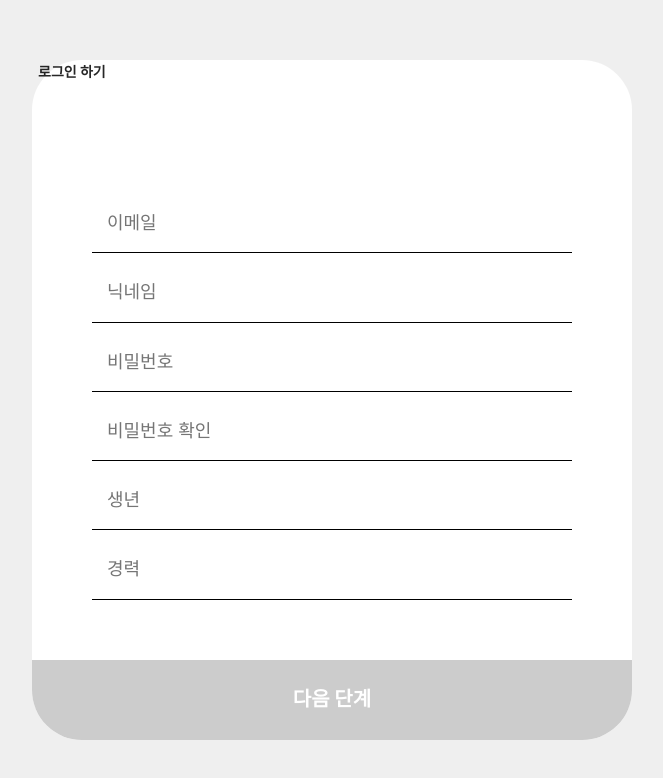
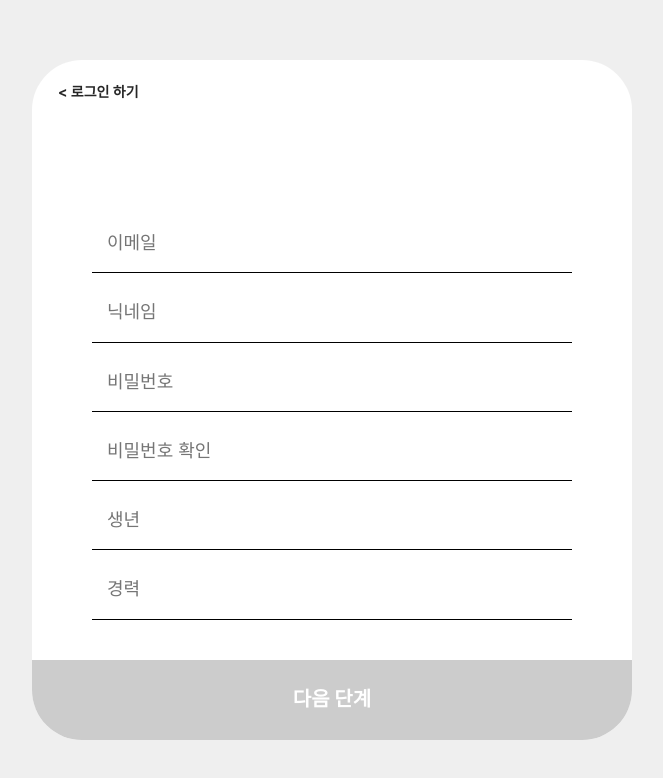
Before and after one commit to cbnu12/yas-front, a React (Create React App) app: page /signUp in a window 1280 px wide. Shown: the top 778 px of the page, without its empty margins (308-971 px from the left). Built offline with nearby package versions, Linux system fonts and the light colour scheme.

Commit message:
chore: 버튼 위치 조정

```diff
--- a/src/pages/SignUp/SignUp.scss
+++ b/src/pages/SignUp/SignUp.scss
@@ -8,4 +8,8 @@
     &__next-button{
         border-radius: 0px 0px 50px 50px;
     }
+
+    &__login-button{
+        margin: 20px 0px 0px 20px;
+    }
 }
--- a/src/pages/SignUp/SignUp.tsx
+++ b/src/pages/SignUp/SignUp.tsx
@@ -17,8 +17,8 @@ const SignUp = () => {
   return (
     <Modal className="sign-up">
       <TextButton
-        className="left text"
-        text="로그인 하기"
+        className="left text sign-up__login-button"
+        text="< 로그인 하기"
         onClick={() => {
           navigate("/signIn");
         }}
```
